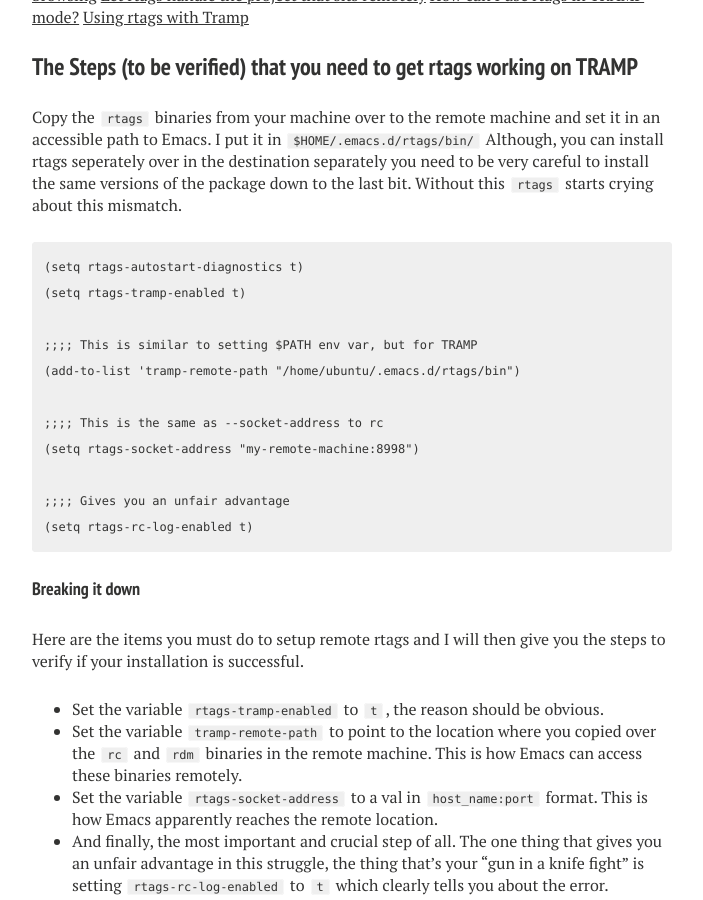
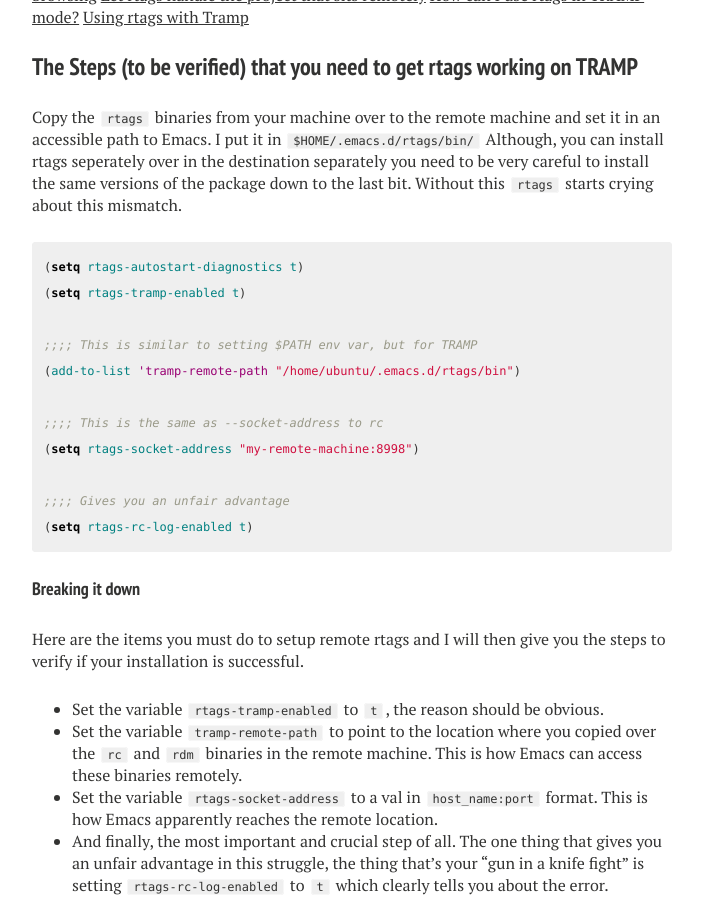
Before and after one commit to mycpuorg/mycpuorg.github.io, a Jekyll site: the page built from _posts/2020-01-15-emacs-rtags-helm-tramp.md, in a window 1280 px wide and 900 px high, scrolled down 652 px. Shown: the whole window, without its empty margins (288-991 px from the left). Built offline with Jekyll 4.4.1, drawn with Linux system fonts in a browser that asks for light colours; nearby versions of some CDN libraries; comment, search, counter and statistics services are not loaded.

Commit message:
code block, language

````diff
--- a/_posts/2020-01-15-emacs-rtags-helm-tramp.md
+++ b/_posts/2020-01-15-emacs-rtags-helm-tramp.md
@@ -39,7 +39,7 @@
 Although, you can install rtags seperately over in the destination separately
 you need to be very careful to install the same versions of the package down to
 the last bit. Without this ``rtags`` starts crying about this mismatch.
-```
+```lisp
 (setq rtags-autostart-diagnostics t)
 (setq rtags-tramp-enabled t)
 
````
